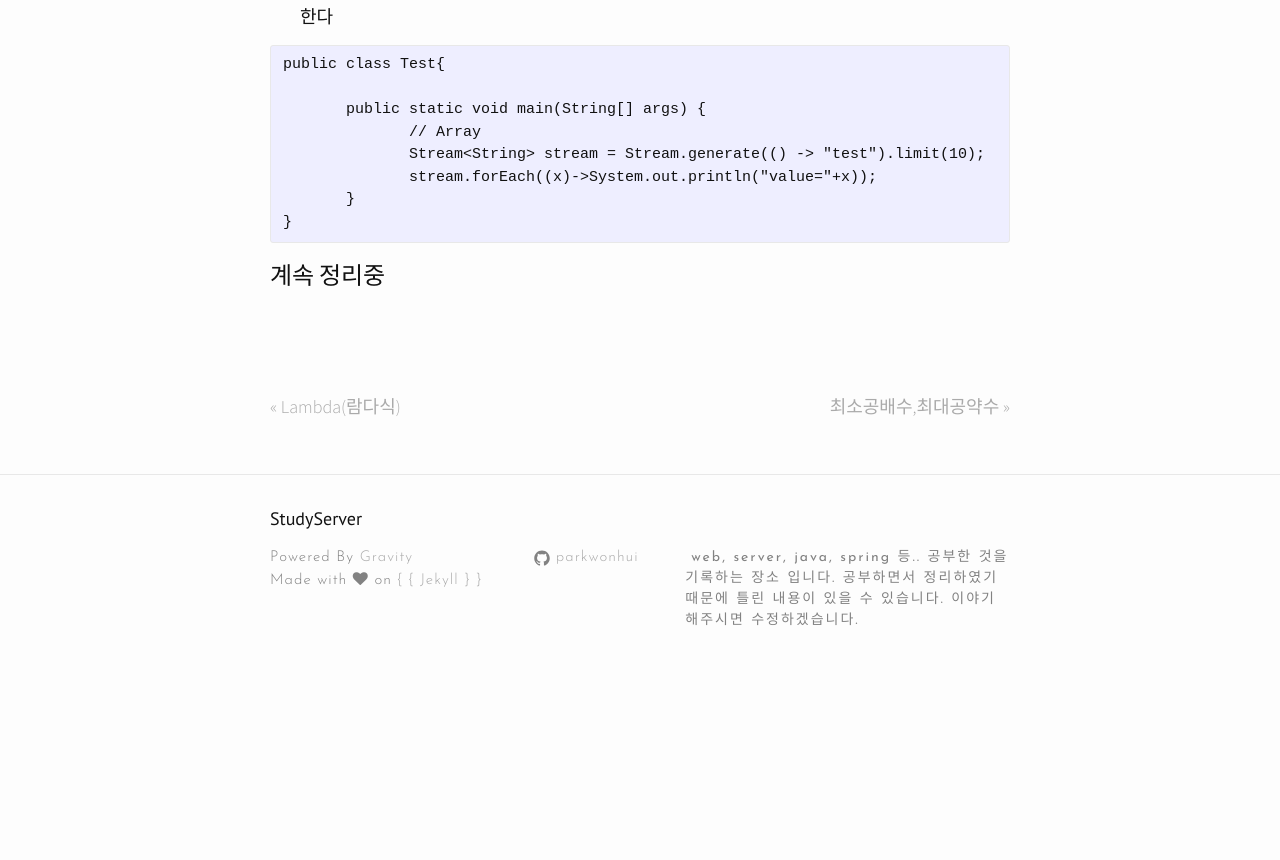
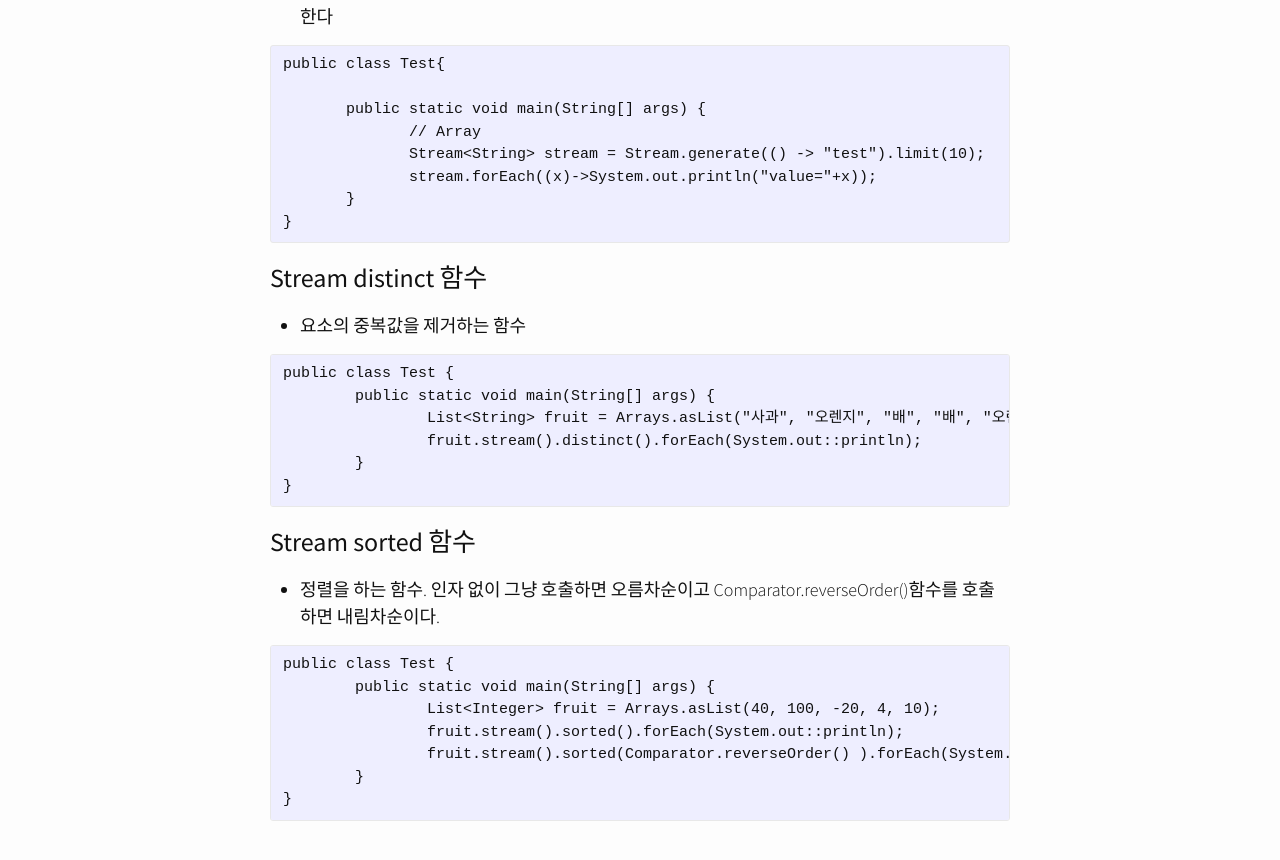
Before and after one commit to parkwonhui/parkwonhui.dev-github.io, a Jekyll site: the page built from _posts/java/2019-3-27-java-stream.md, in a window 1280 px wide and 900 px high, scrolled down 2444 px. Shown: the top 860 px of the window. Built offline with Jekyll 4.4.1, drawn with Linux system fonts in a browser that asks for light colours; nearby versions of some CDN libraries; comment, search, counter and statistics services are not loaded; before the commit the page ends 3135 px from its top, so only the background shows below that; some of the changed text lies outside the part shown.

Commit message:
java Stream 추가 정리

```diff
--- a/_posts/java/2019-3-27-java-stream.md
+++ b/_posts/java/2019-3-27-java-stream.md
@@ -10,7 +10,7 @@ comments: true
 - 자바 8에서 람다와 함께 추가됨
 - Collection을 for, foreach로 다루면 코드가 복잡해지므로 사용
 - 함수형 프로그래밍(동작하는 코드를 간단하체 처리. 상태관리x)
-- 병렬처리 가능
+- 병렬처리 가능(그러나 ThreadPool을 사용하여 성능저하를 일으킬 수 있음)
 
 ### 예제
 - reduece 함수를 이용하여 list에 있는 모든 값을 더하고 첫번째 인자인 1을 더해준다,
@@ -100,9 +100,30 @@ public class Test{
 }
 ~~~
 
-계속 정리중
+### Stream distinct 함수
+- 요소의 중복값을 제거하는 함수
 
+~~~
+public class Test {
+	public static void main(String[] args) {
+		List<String> fruit = Arrays.asList("사과", "오렌지", "배", "배", "오렌지");
+		fruit.stream().distinct().forEach(System.out::println);
+	}
+}
+~~~
 
+### Stream sorted 함수
+- 정렬을 하는 함수. 인자 없이 그냥 호출하면 오름차순이고 Comparator.reverseOrder()함수를 호출하면 내림차순이다.
+
+~~~
+public class Test {
+	public static void main(String[] args) {
+		List<Integer> fruit = Arrays.asList(40, 100, -20, 4, 10);
+		fruit.stream().sorted().forEach(System.out::println);
+		fruit.stream().sorted(Comparator.reverseOrder() ).forEach(System.out::println);
+	}
+}
+~~~
 
 <div id="disqus_thread"></div>
 <script>
```
